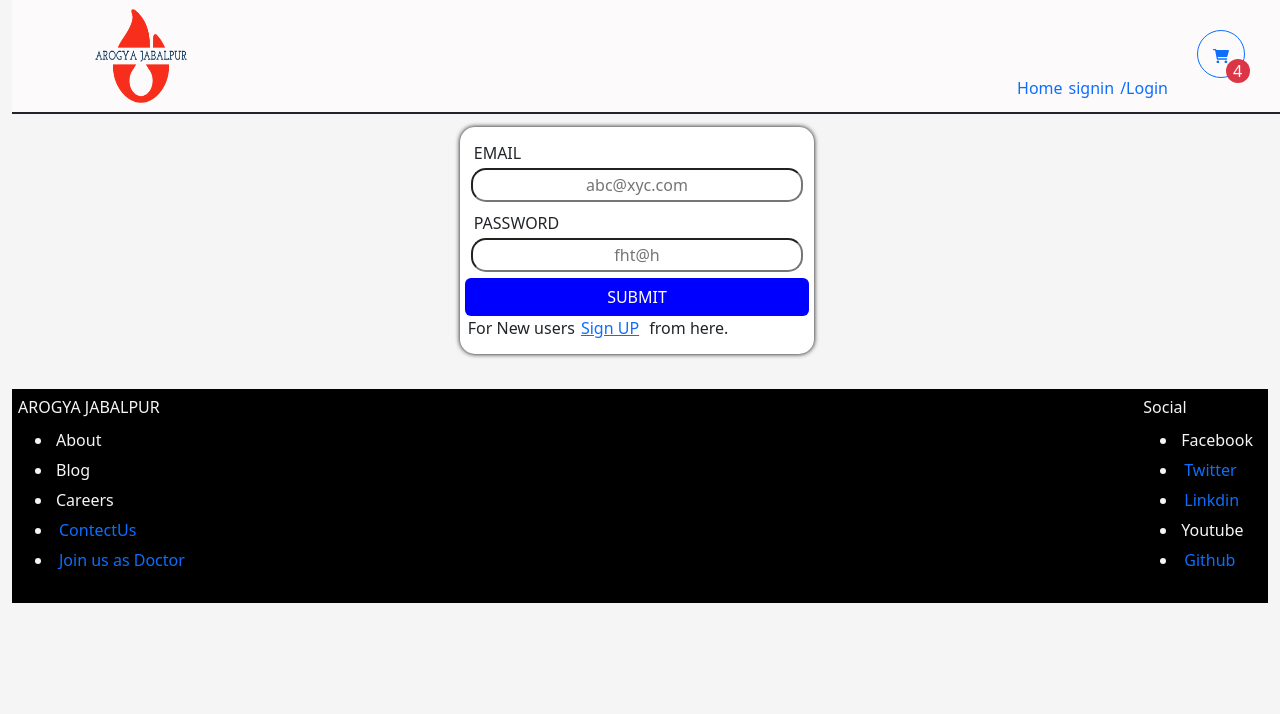
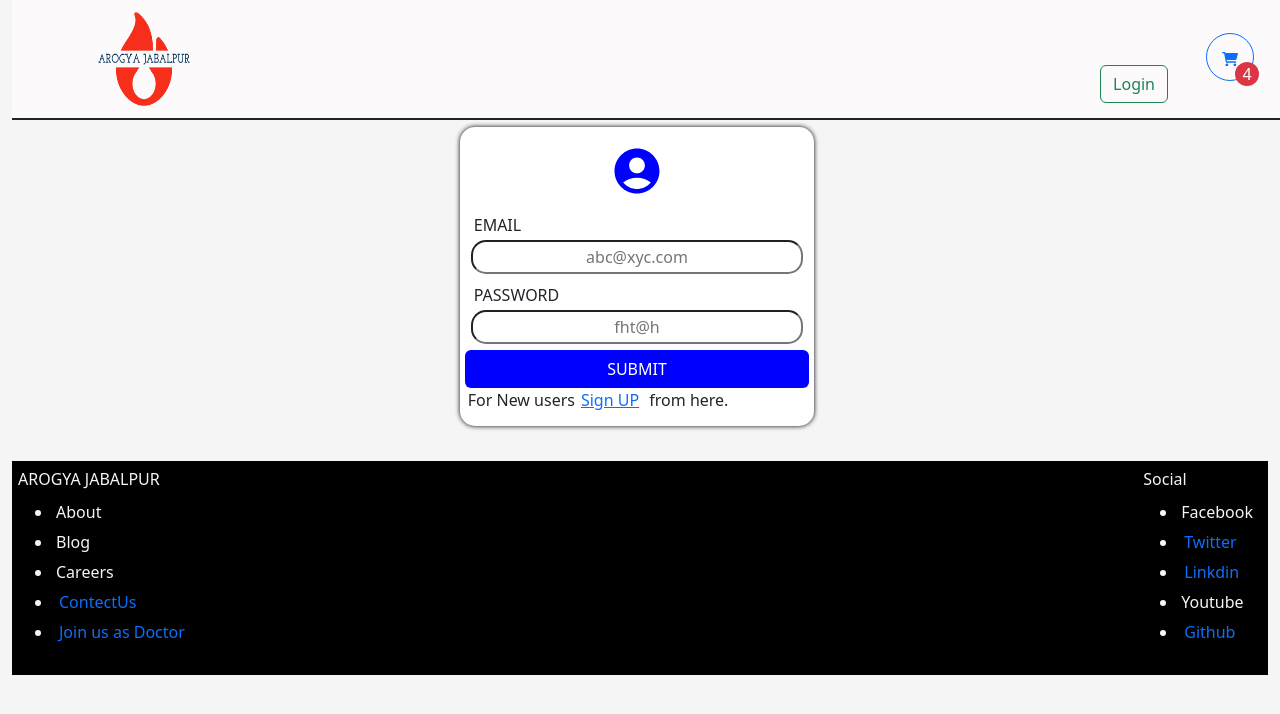
Before and after one commit to mohitdubey132/ArogayajabalpurFrontendV1, a React (Create React App) app in the folder front_end/: page /Login in a window 1280 px wide. Shown: the top 714 px of the page. Built offline with nearby package versions, Linux system fonts and the light colour scheme.

Commit message:
little update on 08/0/23

```diff
--- a/front_end/package.json
+++ b/front_end/package.json
@@ -5,6 +5,7 @@
   "dependencies": {
     "@emotion/react": "^11.10.6",
     "@emotion/styled": "^11.10.6",
+    "@mui/icons-material": "^5.11.16",
     "@mui/material": "^5.12.0",
     "@testing-library/jest-dom": "^5.16.5",
     "@testing-library/react": "^13.4.0",
--- a/front_end/src/App.js
+++ b/front_end/src/App.js
@@ -7,6 +7,7 @@ import { NavigationBar } from "./components/Layouts/NavigationBar";
 import Error from "./pages/Error";
 import DoctorSigin from "./pages/DoctorSigin";
 import {ContextProvider} from './context';
+import {DoctorsWindow} from './pages/DoctorsWindow';
 
 
 function App() {
@@ -19,6 +20,7 @@ function App() {
       <Route path="/signin" element={<Signin />} />
       <Route path="/Login" element={<Login />} />
       <Route path="/doctorSigin" element={<DoctorSigin/>} />
+      <Route path='/doctors' element={<DoctorsWindow/>}/>
       <Route path="*" element={<Error />} />
       {/* // <Route path='/user' >
       //   <Route index element={<User />}/>
--- a/front_end/src/components/Cart.jsx
+++ b/front_end/src/components/Cart.jsx
@@ -12,7 +12,7 @@ const Cart = ({isOpen}) => {
           <Offcanvas.Title style={{fontSize:"2rem",color:"red"}}>My Cart </Offcanvas.Title>
         </Offcanvas.Header>
         <Offcanvas.Body>
-         {/* jkffdkj if a f ka. */}
+
         </Offcanvas.Body>
       </Offcanvas>
     </>
--- /dev/null
+++ b/front_end/src/components/Doctors.jsx
@@ -0,0 +1,30 @@
+import React from 'react'
+import img1 from '../assets/WhatsApp Image 2023-04-23 at 12.56.50 AM.jpeg';
+import { Button } from 'react-bootstrap';
+export const Doctors = ({doctorDetailes:{name, email ,number ,address ,specialization, images ,availability,fees}}) => {
+    return (
+        <>
+            <div style={{ display: "flex", flexDirection: "row",marginTop:".5rem",padding:"auto"}}>
+                <img src={images.url ?? img1} height={'150px'} width={'150px'} />
+                <div style={{ display: "flex", flexDirection: "column" }}>
+                    <h2>Mr.Raju ram raja {name} </h2>
+                    <h3>Genral medicine {specialization} </h3>
+                </div>
+            </div>
+
+           <div style={{display:"flex",justifyItems:"baseline"}}>
+           <strong><p>Address</p></strong>
+           <p>ranjhi jabalpur <strong>482007</strong> {address}</p>
+           </div>
+            <div style={{ display: "flex", flexDirection: "row" ,alignContent:'baseline'}}>
+                <div style={{ display: "flex", flexDirection: "column" }}>
+                    <h2>Timing</h2>
+                    <h3>08:30 {availability.openning} to 15:30 {availability.clooseing}</h3>
+                </div>
+                <strong>fee :300{fees}</strong>
+            </div>
+            <center><Button >view Details</Button></center>
+
+        </>
+    )
+};
--- a/front_end/src/components/Layouts/NavigationBar.jsx
+++ b/front_end/src/components/Layouts/NavigationBar.jsx
@@ -1,22 +1,23 @@
 import React from "react";
-import { Link } from "react-router-dom";
+import { Link, useNavigate } from "react-router-dom";
 import { Button } from "react-bootstrap";
 import Logo from '../../assets/arogya-jabalpur-high-resolution-logo-color-on-transparent-background.png';
-import {useApplicationContext} from '../../context'
+import { useApplicationContext } from '../../context'
 export const NavigationBar = () => {
-    const {openCart} = useApplicationContext();
+    const navigator = useNavigate();
+    const { openCart } = useApplicationContext();
     return (
-        <nav style={{ display: 'flex', width: "100dvw", justifyContent: "space-between",overflow:"hidden", paddingRight: "1rem" ,zIndex:"200",top:"0",position:"fixed",width:"100%" }}>
+        <nav style={{ display: 'flex', width: "100dvw", justifyContent: "space-between", overflow: "hidden", paddingRight: "1rem", zIndex: "200", top: "0", position: "fixed", width: "100%" }}>
+            <div style={{ display: "flex", justifyContent: "space-between", width: "100%" }}>
                 <div style={{ display: "flex", justifyContent: 'center', textAlign: 'left', width: "20%" }}>
                     <img src={Logo} alt="Logo" height={'100px'} width={'120px'} />
 
                 </div>
                 <div style={{ display: "flex" }}>
                     <div style={{ paddingTop: "2rem", alignContent: "end", paddingRight: "2rem", backgroundColor: 'light pink', width: "70%" }}>
-                    <div style={{ justifyContent: "space-between", gap: '1.5rem' }}>
-                        <Link to="/" >Home</Link>
-                        <Link to="/signin" >signin</Link>
-                        <Link to="/Login" >/Login</Link>
+                        <div style={{ justifyContent: "space-between", display: "flex" }}>
+                            {/* <Button variant="outline-primary" onClick={() => { navigator('/') }} >Home</Button> */}
+                            <Button variant="outline-success" onClick={() => { navigator('/login') }}>Login </Button>
                         </div>
                     </div>
                     <div style={{ paddingTop: "1.5rem", paddingRight: "1rem" }}>
@@ -54,7 +55,7 @@ export const NavigationBar = () => {
                     </div>
 
                 </div>
-            {/* // <ShoppingCartRoundedIcon/> */}
+            </div>         {/* // <ShoppingCartRoundedIcon/> */}
         </nav>
     )
 }
--- /dev/null
+++ b/front_end/src/pages/DoctorsWindow.jsx
@@ -0,0 +1,13 @@
+import React from 'react'
+import { Doctors } from '../components/Doctors';
+
+export const DoctorsWindow = () => {
+  return (
+    <div style={{  display: "flex", marginTop:"5rem",flexDirection: "row",backgroundColor:"lightblue", gap: "10px", flexWrap: "wrap", width: "100%", height: "100%", alignItems: "center", paddingTop: "2rem"  }}>
+      <div style={{ border: '2px black', borderRadius: "20px", backgroundColor: "ghostwhite" }}><Doctors /></div>
+      <div style={{ border: '2px black', borderRadius: "20px", backgroundColor: "ghostwhite" }}><Doctors /></div>
+      <div style={{ border: '2px black', borderRadius: "20px", backgroundColor: "ghostwhite" }}><Doctors /></div>
+      <div style={{ border: '2px black', borderRadius: "20px", backgroundColor: "ghostwhite" }}><Doctors /></div>
+    </div>
+  )
+};
--- a/front_end/src/pages/Home.jsx
+++ b/front_end/src/pages/Home.jsx
@@ -1,4 +1,5 @@
 import React from 'react';
+import {useNavigate} from 'react-router-dom';
 //import img from '../assets/arogya-jabalpur-high-resolution-logo-color-on-transparent-background.png';
 import img1 from '../assets/dweb_instant_video_consulation.png';
 import img2 from '../assets/dweb_surgeries.png';
@@ -12,6 +13,7 @@ import { Carousel } from 'react-responsive-carousel';
 import "react-responsive-carousel/lib/styles/carousel.min.css";
 import { Button } from 'react-bootstrap';
 const Home = () => {
+ const  navigator = useNavigate();
   return (
     <div style={{ width: "100%", height: "100%", alignItems: "center", paddingTop: "2rem" }}>
       <section className='carousel' style={{ marginTop: "3rem" }}>
@@ -34,7 +36,7 @@ const Home = () => {
               <h3>
                 connect within 60 sec
               </h3>
-              <Button variant="outline-success" onClick={() => { navigator('/') }} >Consult Now</Button>
+              <Button variant="outline-success" onClick={() => { navigator('/doctors') }} >Consult Now</Button>
             </aside>
           </div>
           <div style={{ display: "flex", justifyContent: "center", backgroundColor: "white", flexWrap: "wrap", flexDirection: "row",backgroundColor:"black",color:"white" }}>
--- a/front_end/src/pages/Login.jsx
+++ b/front_end/src/pages/Login.jsx
@@ -5,6 +5,8 @@ import { Button } from 'react-bootstrap';
 import {Link ,useNavigate} from 'react-router-dom';
 import {toast,ToastContainer} from 'react-toastify';
 import { Fetch } from '../dbFatch';
+
+import AccountCircleIcon from '@mui/icons-material/AccountCircle';
 const Login = () => {
   const  navigator = useNavigate();
   const navigateBack = ()=>{
@@ -53,8 +55,10 @@ const Login = () => {
   };
   return (
     <div style={{ display: "flex",marginTop:"5rem", alignContent: "center", justifyContent: "center", backgroundColor: "", width: "100%" }}>
+
       <form onSubmit={formik.handleSubmit} style={{ display: "flex",padding:"5px", margin: "2rem", backgroundColor: "white", flexDirection: "column", alignItems: 'baseline', justifyContent: "center",boxShadow: "0px 0px 5px rgba(0, 0, 0, 1)",borderRadius:"15px"}}>
         <div style={{ width: "100%", display: "flex", justifyContent: "space-between", flexDirection: "column", }}>
+<div style={{width:"100%",alignContent:"center"}}><center>< AccountCircleIcon style={{height:"60px" ,width:"60px",color:"blue"}}/></center></div>
       <div>    <label for='Email' >EMAIL</label>
           <input name='email'
             type='email'
@@ -82,6 +86,7 @@ const Login = () => {
         <h6>
         For New users<Link to={'/signin'}><u>Sign UP</u></Link> from here.
         </h6>
+
       </form>
       {/* {<div>
         {formik.values.name}
```
Also changed, not shown: front_end/src/components/Layouts/CartItems.jsx (added), 1 other file (tests, documents, lock files or other folders). Lines whose indentation alone changed are shown as unchanged.
